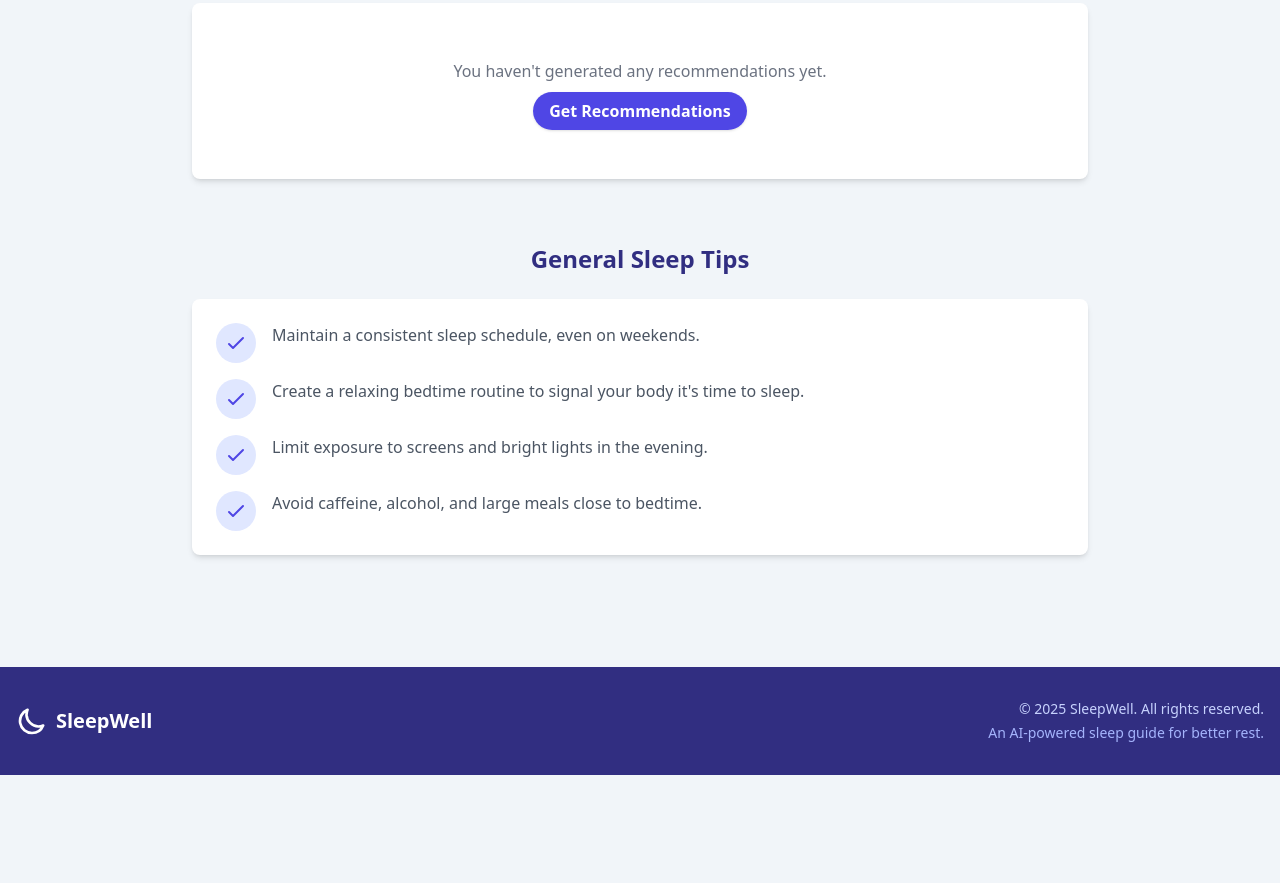
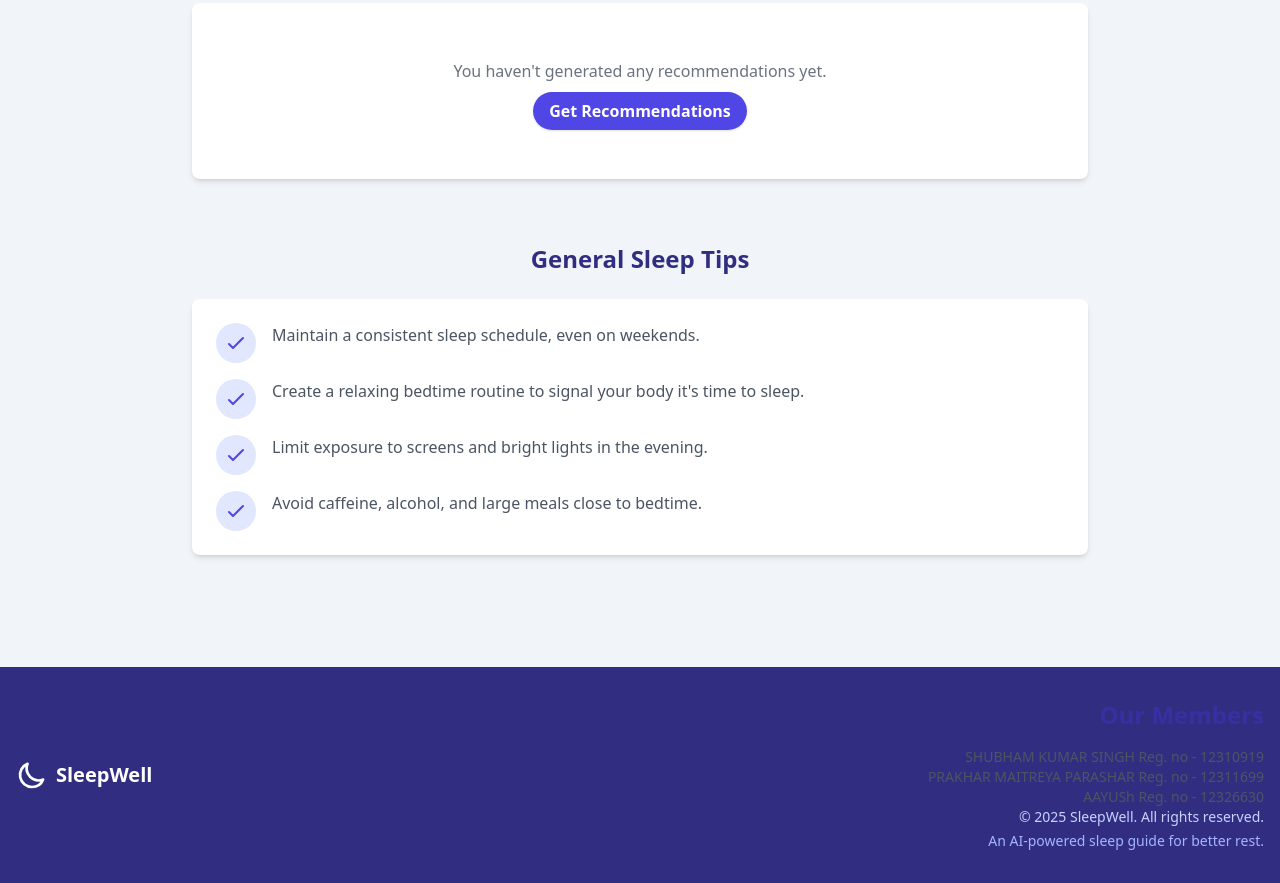
Before and after one commit to shubham2027/Free-AI-Sleep-Guide, a plain HTML site: page recommendations.html in a window 1280 px wide. Shown: the part 301-1184 px from the top of the page. Before the commit the page ends 1076 px from the top, so only its background shows below. Drawn offline with nearby package versions, Linux system fonts and the light colour scheme.

Commit message:
Update recommendations.html

```diff
--- a/recommendations.html
+++ b/recommendations.html
@@ -129,6 +129,10 @@
                     <span class="text-xl font-bold">SleepWell</span>
                 </div>
                 <div class="text-center md:text-right">
+                    <h2 class="text-2xl font-bold mb-4 text-indigo-800">Our Members</h2>
+                     <p class="text-sm text-gray-600">SHUBHAM KUMAR SINGH Reg. no - 12310919</p>
+                    <p class="text-sm text-gray-600">PRAKHAR MAITREYA PARASHAR Reg. no - 12311699</p>
+                    <p class="text-sm text-gray-600">AAYUSh Reg. no - 12326630</p>
                     <p class="text-sm text-indigo-200">© 2025 SleepWell. All rights reserved.</p>
                     <p class="text-sm text-indigo-300 mt-1">An AI-powered sleep guide for better rest.</p>
                 </div>
```
